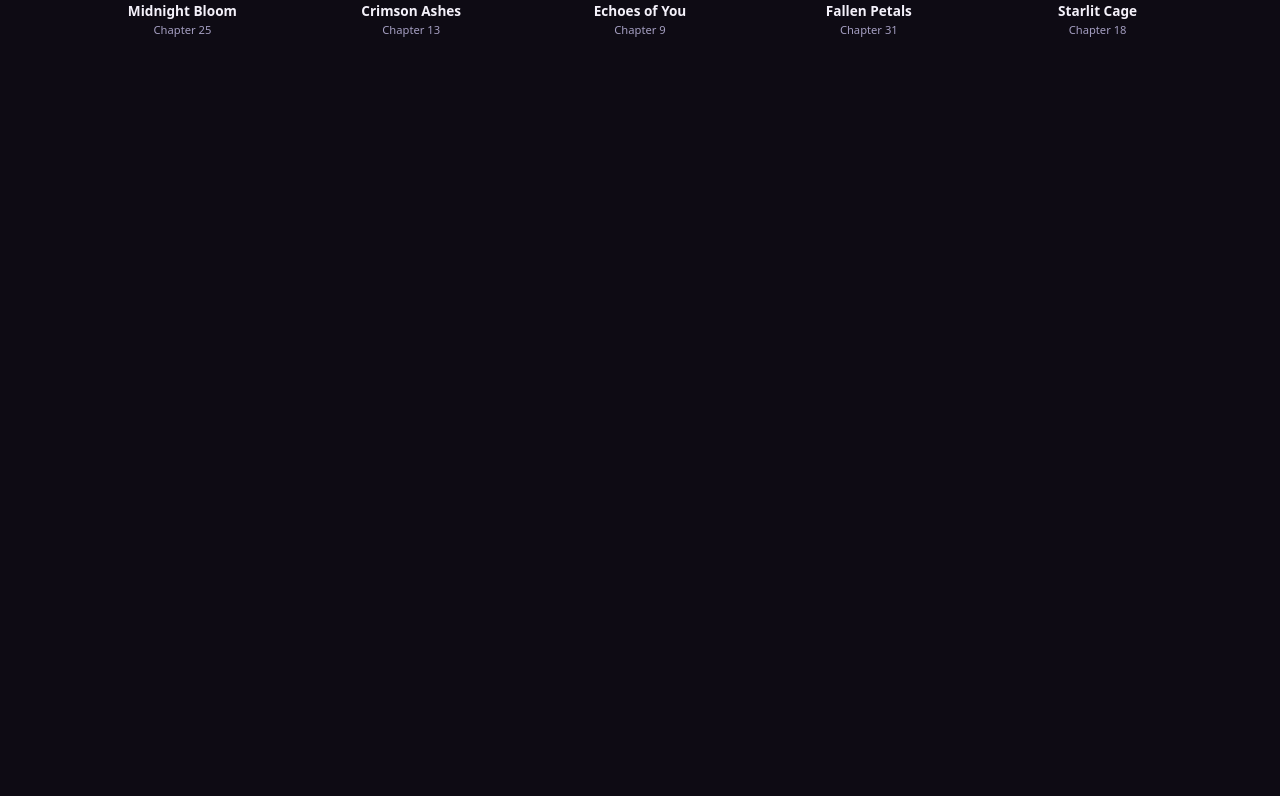
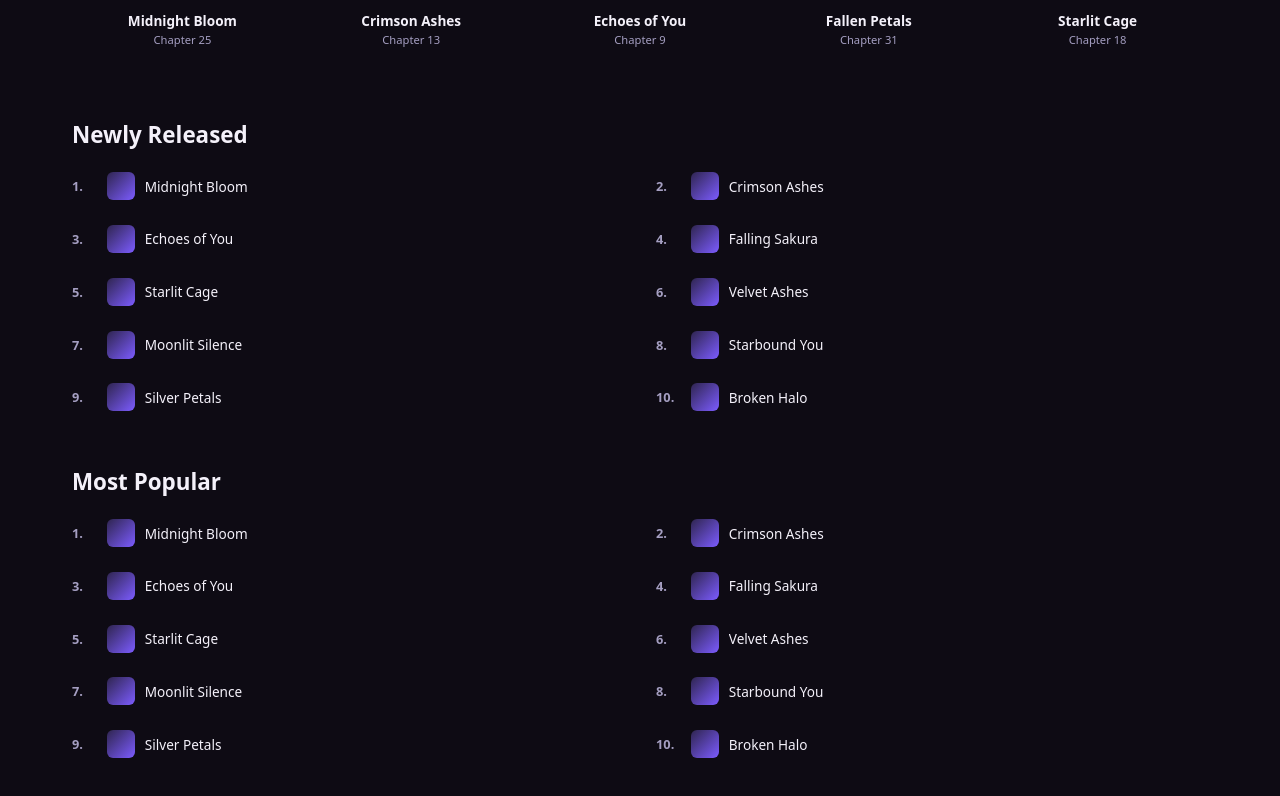
Before and after one commit to kozakiharuko-afk/haruko-frontend, a Next.js app: page / in a window 1280 px wide. Shown: the part 664-1460 px from the top of the page. Before the commit the page ends 805 px from the top, so only its background shows below. Built offline with nearby package versions, Linux system fonts and the light colour scheme.

Commit message:
Add Most Popular section matching Newly Released design

```diff
--- a/app/globals.css
+++ b/app/globals.css
@@ -387,6 +387,69 @@ section:nth-of-type(2) h2 {
 }
 
 /* ======================================================
+   NEWLY RELEASED – TOP 10 LIST
+   ====================================================== */
+
+.new-release-list {
+  list-style: none;
+  display: grid;
+  grid-template-columns: repeat(2, 1fr);
+  gap: 0.75rem 2rem;
+  padding: 0;
+  margin: 0;
+}
+
+.new-release-list li {
+  display: flex;
+  align-items: center;
+  gap: 0.6rem;
+  padding: 0.4rem 0;
+  cursor: pointer;
+  transition: color 0.2s ease;
+}
+
+.new-release-list li:hover {
+  color: var(--accent);
+}
+
+/* Rank number */
+.new-release-list .rank {
+  font-weight: 600;
+  font-size: 0.8rem;
+  color: var(--muted);
+  width: 1.6rem;
+  flex-shrink: 0;
+}
+
+/* Icon placeholder */
+.release-icon {
+  width: 28px;
+  height: 28px;
+  border-radius: 6px;
+  background: linear-gradient(
+    135deg,
+    var(--accent-soft),
+    var(--accent)
+  );
+  flex-shrink: 0;
+}
+
+/* Title */
+.release-title {
+  font-size: 0.85rem;
+  white-space: nowrap;
+  overflow: hidden;
+  text-overflow: ellipsis;
+}
+
+/* Mobile: single column */
+@media (max-width: 768px) {
+  .new-release-list {
+    grid-template-columns: 1fr;
+  }
+}
+
+/* ======================================================
    DROPDOWNS
    ====================================================== */
 
@@ -524,7 +587,7 @@ section:nth-of-type(2) h2 {
 
 /* Base card */
 .latest-card {
-  width: 220px; /* BIGGER */
+  width: 260px; /* BIGGER */
   text-align: center;
   cursor: pointer;
   transition: transform 0.3s ease, filter 0.3s ease;
@@ -533,14 +596,14 @@ section:nth-of-type(2) h2 {
 
 /* Cover */
 .latest-cover {
-  aspect-ratio: 16 / 10; /* slightly taller = more presence */
-  border-radius: 18px;
+  aspect-ratio: 3 / 2; /* TALLER = HERO */
+  border-radius: 20px;
   background: linear-gradient(
     135deg,
     var(--accent-soft),
     var(--accent)
   );
-  margin-bottom: 0.75rem;
+  margin-bottom: 0.85rem;
 }
 
 /* Text */
@@ -588,7 +651,7 @@ section:nth-of-type(2) h2 {
   }
 
   .latest-card {
-    width: 180px;
+    width: 200px;
   }
 
   .latest-card:active {
--- a/app/page.tsx
+++ b/app/page.tsx
@@ -94,6 +94,138 @@ export default function HomePage() {
     </div>
   </div>
 </section>
+{/* ✨ Newly Released */}
+<section>
+  <h2>Newly Released</h2>
+
+  <ol className="new-release-list">
+    <li>
+      <span className="rank">1.</span>
+      <div className="release-icon" />
+      <span className="release-title">Midnight Bloom</span>
+    </li>
+
+    <li>
+      <span className="rank">2.</span>
+      <div className="release-icon" />
+      <span className="release-title">Crimson Ashes</span>
+    </li>
+
+    <li>
+      <span className="rank">3.</span>
+      <div className="release-icon" />
+      <span className="release-title">Echoes of You</span>
+    </li>
+
+    <li>
+      <span className="rank">4.</span>
+      <div className="release-icon" />
+      <span className="release-title">Falling Sakura</span>
+    </li>
+
+    <li>
+      <span className="rank">5.</span>
+      <div className="release-icon" />
+      <span className="release-title">Starlit Cage</span>
+    </li>
+
+    <li>
+      <span className="rank">6.</span>
+      <div className="release-icon" />
+      <span className="release-title">Velvet Ashes</span>
+    </li>
+
+    <li>
+      <span className="rank">7.</span>
+      <div className="release-icon" />
+      <span className="release-title">Moonlit Silence</span>
+    </li>
+
+    <li>
+      <span className="rank">8.</span>
+      <div className="release-icon" />
+      <span className="release-title">Starbound You</span>
+    </li>
+
+    <li>
+      <span className="rank">9.</span>
+      <div className="release-icon" />
+      <span className="release-title">Silver Petals</span>
+    </li>
+
+    <li>
+      <span className="rank">10.</span>
+      <div className="release-icon" />
+      <span className="release-title">Broken Halo</span>
+    </li>
+  </ol>
+</section>
+{/* 🔥 Most Popular */}
+<section>
+  <h2>Most Popular</h2>
+
+  <ol className="new-release-list">
+    <li>
+      <span className="rank">1.</span>
+      <div className="release-icon" />
+      <span className="release-title">Midnight Bloom</span>
+    </li>
+
+    <li>
+      <span className="rank">2.</span>
+      <div className="release-icon" />
+      <span className="release-title">Crimson Ashes</span>
+    </li>
+
+    <li>
+      <span className="rank">3.</span>
+      <div className="release-icon" />
+      <span className="release-title">Echoes of You</span>
+    </li>
+
+    <li>
+      <span className="rank">4.</span>
+      <div className="release-icon" />
+      <span className="release-title">Falling Sakura</span>
+    </li>
+
+    <li>
+      <span className="rank">5.</span>
+      <div className="release-icon" />
+      <span className="release-title">Starlit Cage</span>
+    </li>
+
+    <li>
+      <span className="rank">6.</span>
+      <div className="release-icon" />
+      <span className="release-title">Velvet Ashes</span>
+    </li>
+
+    <li>
+      <span className="rank">7.</span>
+      <div className="release-icon" />
+      <span className="release-title">Moonlit Silence</span>
+    </li>
+
+    <li>
+      <span className="rank">8.</span>
+      <div className="release-icon" />
+      <span className="release-title">Starbound You</span>
+    </li>
+
+    <li>
+      <span className="rank">9.</span>
+      <div className="release-icon" />
+      <span className="release-title">Silver Petals</span>
+    </li>
+
+    <li>
+      <span className="rank">10.</span>
+      <div className="release-icon" />
+      <span className="release-title">Broken Halo</span>
+    </li>
+  </ol>
+</section>
     </main>
   );
 }
```
